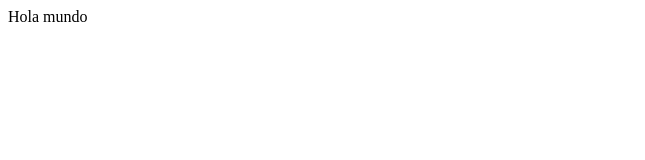
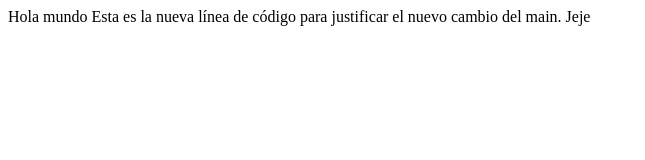
Before and after one commit to RaLoGu83/PruebasGit, a plain HTML site: page index.html in a window 1280 px wide. Shown: the whole page, without its empty margins (0-645 px from the left). Drawn offline with Linux system fonts and the light colour scheme.

Commit message:
nuevo parrafo

```diff
--- a/index.html
+++ b/index.html
@@ -7,5 +7,7 @@
 </head>
 <body>
     Hola mundo
+    Esta es la nueva línea de código para justificar el nuevo cambio del main.
+    Jeje
 </body>
 </html>
```
